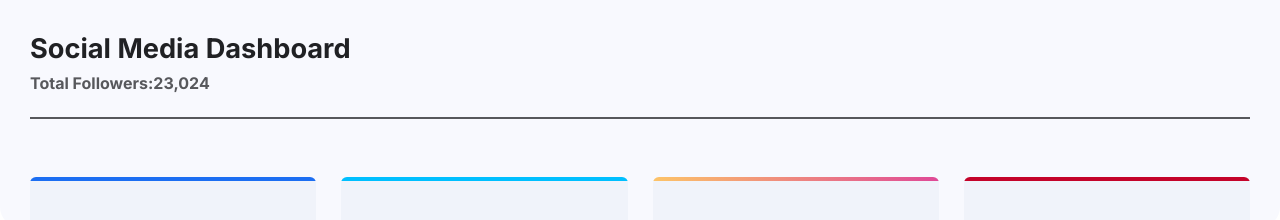
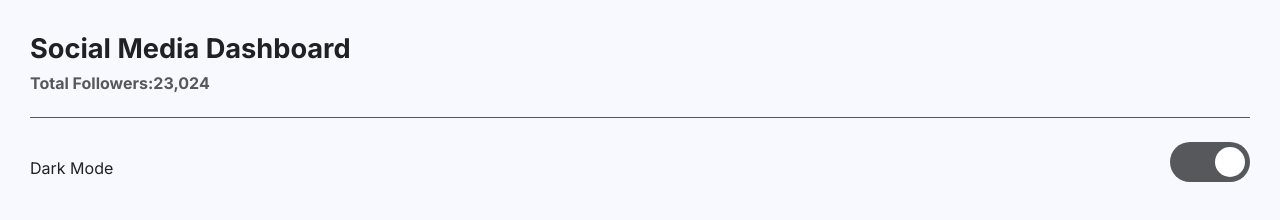
Before and after one commit to Harry182/DesignMobileFirst, a plain HTML site: page index.html in a window 1280 px wide. Shown: the top 220 px of the page. Drawn offline with Linux system fonts and the light colour scheme.

Commit message:
agregando darkmode con MediaQuery

```diff
--- a/index.html
+++ b/index.html
@@ -15,6 +15,14 @@
       <div class="wrapper">
         <h1>Social Media Dashboard</h1>
         <p class="header-total">Total Followers:23,024</p>
+        <!-- darlk mode-->
+        <div class="dark-mode">
+          <p class="dark-mode-title">Dark Mode</p>
+
+          <input type="checkbox" class="checkbox" id="checkbox" />
+          <label class="switch" for="checkbox"></label>
+        </div>
+        <!--dark mode-->
       </div>
     </header>
     <section class="top-cards">
--- a/styles/styles.css
+++ b/styles/styles.css
@@ -22,6 +22,40 @@ body {
   display: grid;
   grid-row-gap: 25px;
 }
+.dark-mode {
+  display: flex;
+  justify-content: space-between;
+  padding-top: 1em;
+}
+.checkbox {
+  display: none;
+}
+/* selectto adyacente */
+.checkbox:checked ~ .switch::before {
+  transform: translateX(0);
+}
+.switch {
+  height: 40px;
+  display: block;
+  border-radius: 20px;
+  background: var(--gray);
+  width: 80px;
+  padding: 5px;
+  box-sizing: border-box;
+  cursor: pointer;
+  user-select: none;
+}
+.switch::before {
+  content: "";
+  display: block;
+  width: 30px;
+  height: 30px;
+  background: white;
+  border-radius: 50px;
+  transform: translateX(40px);
+  transition: 0.3s;
+  will-change: transform;
+}
 
 .header {
   /* display: none; */
@@ -38,7 +72,7 @@ h1 {
   color: var(--gray);
   font-weight: bold;
   margin: 0.5em 0;
-  border-bottom: 2px solid var(--gray);
+  border-bottom: 1px solid var(--gray);
   padding-bottom: 1.5em;
 }
 .top-cards {
@@ -215,6 +249,9 @@ h2 {
   .card__followers-title {
     color: #8088ad;
   }
+  .card-title {
+    color: var(--gray);
+  }
   .card-today {
     color: white;
   }
@@ -224,4 +261,10 @@ h2 {
   .card__small-views {
     color: #8088ad;
   }
+  .switch {
+    background-image: linear-gradient(to right, #4796d2 0%, #37ce8f 100%);
+  }
+  .switch::before {
+    background: #282943;
+  }
 }
```
